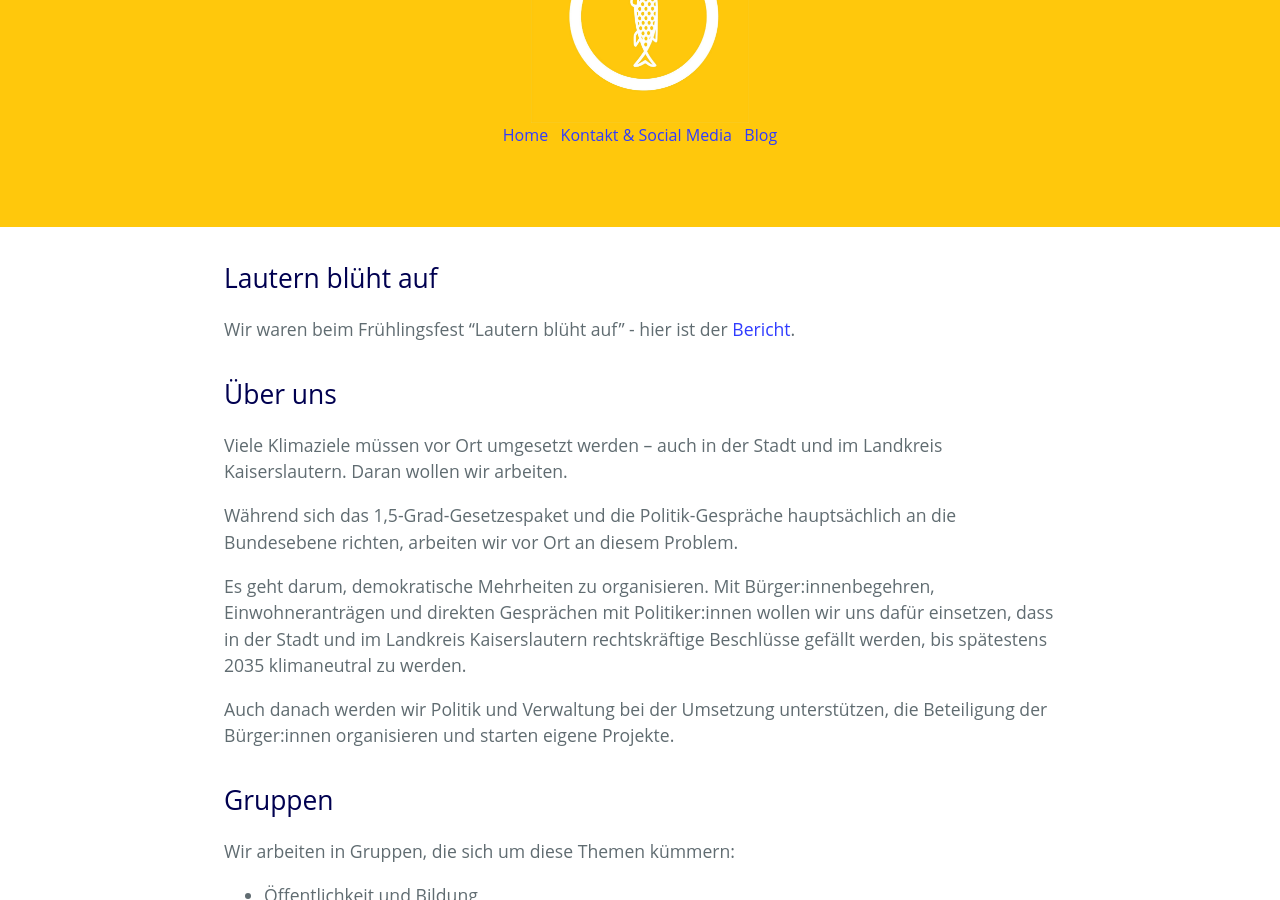
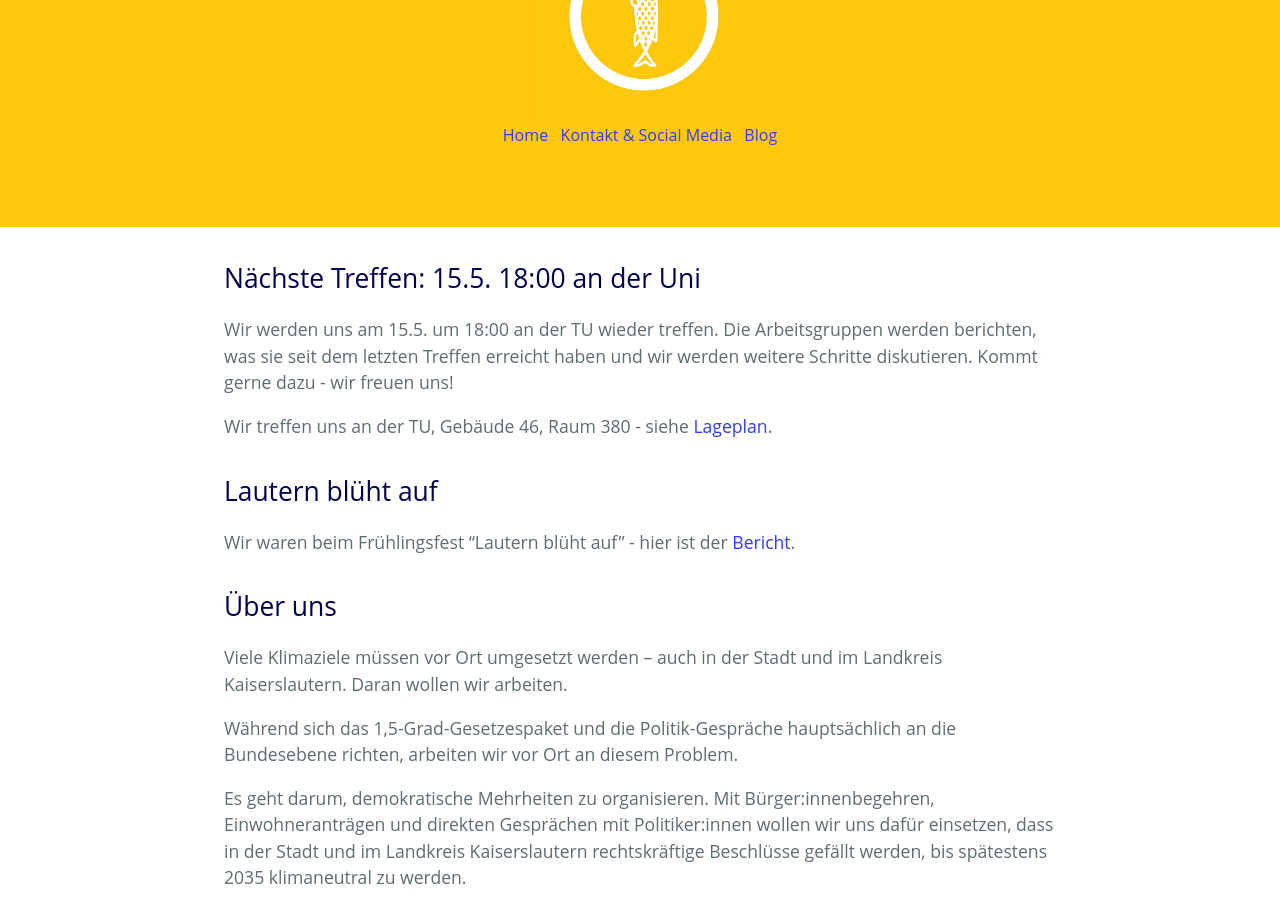
Before and after one commit to klimalautern/klimalautern.github.io, a Jekyll site: the page built from index.md, in a window 1280 px wide and 900 px high, scrolled down 409 px. Built offline with Jekyll 4.4.1, drawn with Linux system fonts in a browser that asks for light colours; our own code applies the rules of GitHub Pages for plain Markdown files; a script that is not in the unit is left out.

Commit message:
Neues Treffen eingetragen

```diff
--- a/index.md
+++ b/index.md
@@ -4,16 +4,15 @@ type: website
 description: Stadt und Landkreis Kaiserslautern klimaneutral!
 ---
 
-<!-- ## Nächste Treffen: 17.4. 18:00 an der Uni
+## Nächste Treffen: 15.5. 18:00 an der Uni
 
-Wir werden uns am 17.4. um 18:00 an der TU
+Wir werden uns am 15.5. um 18:00 an der TU
 wieder treffen. Die Arbeitsgruppen werden berichten, was sie seit dem
 letzten Treffen erreicht haben und wir werden weitere Schritte
 diskutieren. Kommt gerne dazu - wir freuen uns!
 
-Wir treffen uns an der TU, Gebäude 46, Raum 225 - siehe
-[Lageplan](/images/2023-01-09-LageplanTreffen.jpeg).
--->
+Wir treffen uns an der TU, Gebäude 46, Raum 380 - siehe
+[Lageplan](/images/2023-05-15-LageplanTreffen.png).
 
 ## Lautern blüht auf
 
```
Also changed, not shown: images/2023-05-15-LageplanTreffen.png (added), 1 other file.
